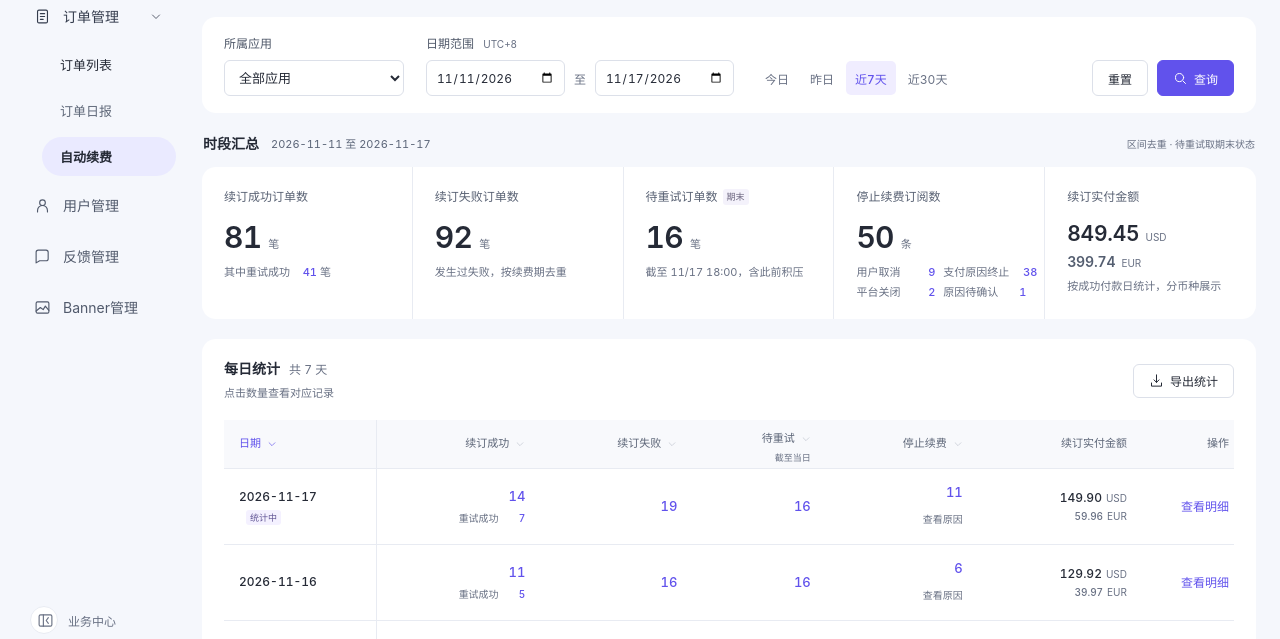
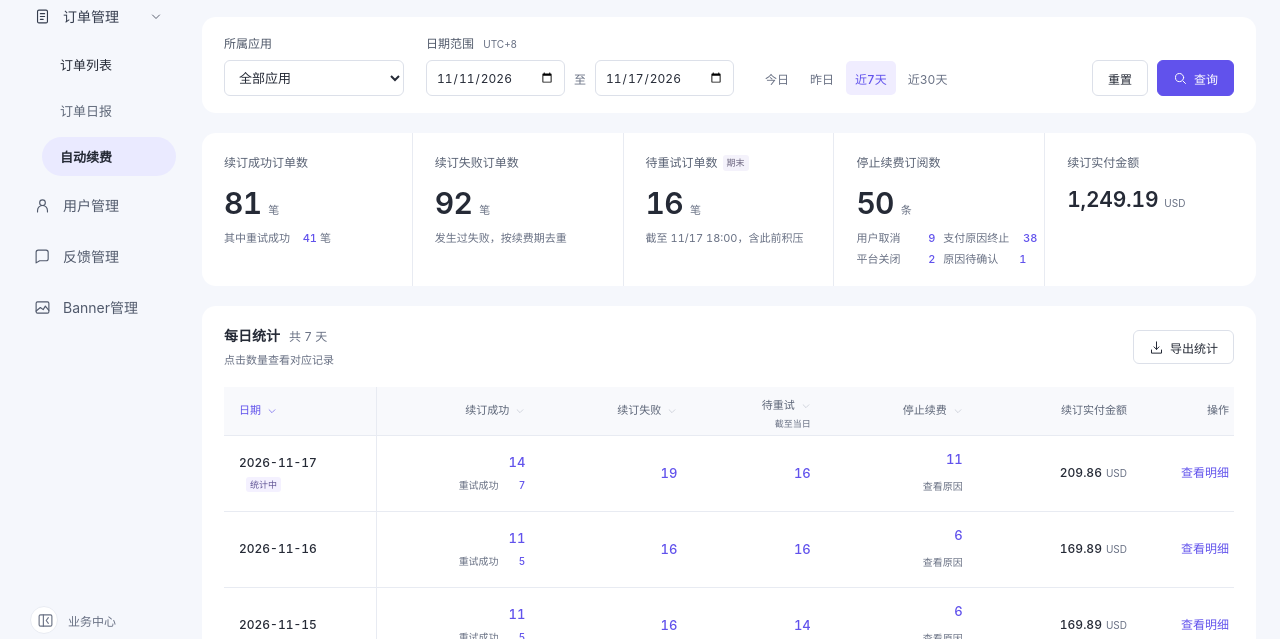
Before and after one commit to zanehawkelin-lang/drama-statistics-review, a plain HTML site: page order-management/auto-renewal/index.html in a window 1280 px wide. Shown: the part 148-787 px from the top of the page. Drawn offline with Linux system fonts and the light colour scheme.

Commit message:
Simplify renewal dashboard and use USD throughout

```diff
--- a/order-management/auto-renewal/daily-data.js
+++ b/order-management/auto-renewal/daily-data.js
@@ -29,7 +29,7 @@ const amountList = rows => {
 const bills = [], stops = [];
 function makeBill(key, day, app, mode, extra = {}) {
   const index = APPS.indexOf(app);
-  const currency = app === 'QuikDrama' ? 'EUR' : 'USD';
+  const currency = 'USD';
   const amount = mode % 2 === 0 ? 9.99 : 19.99;
   const billingId = `DEMO-BILL-${key}`;
   const subscriptionId = `DEMO-SUB-D-${key}`;
@@ -87,7 +87,7 @@ for (let offset = 0; offset < 30; offset++) {
         id: `DEMO-STOP-${key}`, subscriptionId: `DEMO-SUB-${key}`, userId: String(810001 + (offset % 4)),
         app, product: '30天会员', eventAt: at(day, '13:25'), stopType: 'voluntary',
         reason: '用户主动关闭自动续费', entitlementEnd: at(shiftDay(day, 12), '09:00'),
-        currency: app === 'QuikDrama' ? 'EUR' : 'USD', amount: null, attempts: [],
+        currency: 'USD', amount: null, attempts: [],
       });
     }
   });
--- a/order-management/auto-renewal/daily.js
+++ b/order-management/auto-renewal/daily.js
@@ -1,4 +1,4 @@
-import {APPS, AS_OF, DEFAULT_RANGE, DEMO_DATA, STOP_TYPES, summarize, recordsFor} from './daily-data.js?v=stops-20261117';
+import {APPS, AS_OF, DEFAULT_RANGE, STOP_TYPES, summarize, recordsFor} from './daily-data.js?v=cleanup-usd-20261117';
 
 const icons = {
   orders:'<rect x="5" y="3" width="14" height="18" rx="2"/><path d="M9 8h6M9 12h6M9 16h4"/>',
@@ -31,7 +31,7 @@ document.querySelector('#daily-app').innerHTML = `
 <div class="shell" id="shell"><aside class="sidebar" aria-label="业务导航"><div class="nav-item">${icon('film')}<span class="nav-label">短剧管理</span></div><div class="nav-item nav-parent">${icon('orders')}<span class="nav-label">订单管理</span>${icon('down')}</div><a class="nav-sub nav-link" href="../">订单列表</a><div class="nav-sub">订单日报</div><a class="nav-sub active nav-link" href="./" aria-current="page">自动续费</a><div class="nav-item">${icon('user')}<span class="nav-label">用户管理</span></div><div class="nav-item">${icon('chat')}<span class="nav-label">反馈管理</span></div><div class="nav-item">${icon('banner')}<span class="nav-label">Banner管理</span></div><div class="sidebar-foot"><button class="sidebar-toggle" id="collapse-sidebar" aria-label="收起或展开侧栏">${icon('sidebar')}</button><span>业务中心</span></div></aside>
 <main class="main daily-main"><div class="page-heading"><div class="heading-copy"><h1>自动续费总览</h1><span class="daily-page-description">按日查看续订、重试与停止续费</span></div><div class="heading-actions"><button class="text-button" id="definitions">${icon('info')}统计口径</button><button class="btn" id="lookup">${icon('search')}明细查询</button></div></div>
 <form id="daily-filters" class="surface daily-filters" novalidate><div class="daily-filter-fields"><div class="field daily-app-filter"><label for="app">所属应用</label><select id="app"><option value="">全部应用</option>${APPS.map(a=>`<option>${esc(a)}</option>`).join('')}</select></div><div class="field daily-date-filter"><label for="start">日期范围 <span class="filter-zone">UTC+8</span></label><div class="date-range"><input type="date" id="start" aria-label="开始日期" max="${today}" required><span>至</span><input type="date" id="end" aria-label="结束日期" max="${today}" required></div></div><div class="daily-quick-ranges" role="group" aria-label="快捷日期"><button type="button" data-range="today">今日</button><button type="button" data-range="yesterday">昨日</button><button type="button" data-range="7">近7天</button><button type="button" data-range="30">近30天</button></div><div class="daily-filter-actions"><button class="btn" type="button" id="reset">重置</button><button class="btn primary" type="submit">${icon('search')}查询</button></div></div><p id="filter-error" class="filter-error" role="alert"></p></form>
-<section class="daily-summary" aria-labelledby="summary-heading"><div class="summary-heading"><h2 id="summary-heading">时段汇总</h2><span id="summary-period"></span><span class="summary-scope">区间去重 · 待重试取期末状态</span></div><div class="metrics-grid" id="metrics" aria-live="polite"></div></section>
+<section class="daily-summary" aria-label="续费统计"><div class="metrics-grid" id="metrics" aria-live="polite"></div></section>
 <section class="surface daily-results" aria-labelledby="daily-heading"><div class="daily-result-toolbar"><div><h2 id="daily-heading">每日统计<span class="result-count" id="day-count"></span></h2><p>点击数量查看对应记录</p></div><button type="button" class="btn" id="export">${icon('export')}导出统计</button></div><div class="daily-table-scroll" role="region" aria-label="每日续费统计，可横向滚动" tabindex="0"><table class="daily-table"><thead><tr><th data-column="date">${sortButton('date','日期')}</th><th data-column="success">${sortButton('success','续订成功')}</th><th data-column="failed">${sortButton('failed','续订失败')}</th><th data-column="pending">${sortButton('pending','待重试')}<span class="column-note">截至当日</span></th><th data-column="stopped">${sortButton('stopped','停止续费')}</th><th>续订实付金额</th><th>操作</th></tr></thead><tbody id="daily-rows"></tbody></table></div></section>
 </main></div>`;
 
@@ -39,19 +39,18 @@ function sortButton(field, label) { return `<button type="button" class="daily-s
 function shift(date, delta) { const d = new Date(date+'T12:00:00Z'); d.setUTCDate(d.getUTCDate()+delta); return d.toISOString().slice(0,10); }
 function cutLabel(day) { const end = day || filters.end; return end === today ? `${end.slice(5).replace('-','/')} ${AS_OF.slice(11,16)}` : `${end.slice(5).replace('-','/')} 23:59`; }
 function countButton(metric, value, day='', extra='') { return `<button class="count-link ${extra}" data-metric="${metric}" ${day?`data-day="${day}"`:''} aria-label="查看${day?day+' ':''}${labels[metric]} ${num(value)}${stopMetrics.includes(metric)?'条':'笔'}明细" ${value?'':'disabled'}>${num(value)}</button>`; }
-function amountsMarkup(amounts, compact=false) { return amounts?.length ? amounts.map(a=>`<span class="${compact?'daily-amount':'metric-money'}"><strong>${money(a.amount)}</strong><span>${esc(a.currency)}</span></span>`).join('') : `<span class="${compact?'daily-amount':'metric-money'}"><strong>0.00</strong><span>—</span></span>`; }
+function amountsMarkup(amounts, compact=false) { return amounts?.length ? amounts.map(a=>`<span class="${compact?'daily-amount':'metric-money'}"><strong>${money(a.amount)}</strong><span>${esc(a.currency)}</span></span>`).join('') : `<span class="${compact?'daily-amount':'metric-money'}"><strong>0.00</strong><span>USD</span></span>`; }
 function render() {
   summary = summarize(filters);
-  document.querySelector('#summary-period').textContent = `${filters.start} 至 ${filters.end}${filters.app?' · '+filters.app:''}`;
   document.querySelector('#metrics').innerHTML = `
     <article class="metric-card"><h3>续订成功订单数</h3><div class="metric-number">${countButton('success',summary.success)}<span>笔</span></div><div class="metric-secondary">其中重试成功 ${countButton('recovered',summary.recovered,'','metric-sub-link')} 笔</div></article>
     <article class="metric-card"><h3>续订失败订单数</h3><div class="metric-number">${countButton('failed',summary.failed)}<span>笔</span></div><div class="metric-secondary">发生过失败，按续费期去重</div></article>
     <article class="metric-card"><h3>待重试订单数 <span class="metric-label-note">期末</span></h3><div class="metric-number">${countButton('pending',summary.pending)}<span>笔</span></div><div class="metric-secondary">截至 ${cutLabel()}，含此前积压</div></article>
     <article class="metric-card"><h3>停止续费订阅数</h3><div class="metric-number">${countButton('stopped',summary.stopped)}<span>条</span></div><div class="metric-secondary stop-split">${STOP_TYPES.map(item=>`<span class="stop-breakdown-item">${item.label} ${countButton(item.metric,summary[item.metric],'','metric-sub-link')}</span>`).join('')}</div></article>
-    <article class="metric-card metric-amount"><h3>续订实付金额</h3><div class="metric-money-list">${amountsMarkup(summary.amounts)}</div><div class="metric-secondary">按成功付款日统计，分币种展示</div></article>`;
+    <article class="metric-card metric-amount"><h3>续订实付金额</h3><div class="metric-money-list">${amountsMarkup(summary.amounts)}</div></article>`;
   const days = sortedDays(summary.days);
   document.querySelector('#day-count').textContent = `共 ${days.length} 天`;
-  document.querySelector('#daily-rows').innerHTML = days.length ? days.map(d=>`<tr><td><span class="daily-date">${d.date}</span>${d.date===today?'<span class="today-label">统计中</span>':''}</td><td>${countButton('success',d.success,d.date)}<span class="cell-note">重试成功 ${countButton('recovered',d.recovered,d.date,'metric-sub-link')}</span></td><td>${countButton('failed',d.failed,d.date)}</td><td>${countButton('pending',d.pending,d.date)}</td><td>${countButton('stopped',d.stopped,d.date)}<span class="cell-note"><button type="button" class="text-button stop-day-details" data-metric="stopped" data-day="${d.date}" ${d.stopped?'':'disabled'}>查看原因</button></span></td><td>${amountsMarkup(d.amounts,true)}</td><td><button type="button" class="text-button primary" data-metric="success" data-day="${d.date}" aria-label="查看${d.date}的续费明细">查看明细</button></td></tr>`).join('') : '<tr><td colspan="7"><div class="daily-empty"><strong>暂无符合条件的统计</strong><p>可调整应用或日期范围后查询。</p><button class="btn" data-reset>重置筛选</button></div></td></tr>';
+  document.querySelector('#daily-rows').innerHTML = days.length ? days.map(d=>`<tr><td><span class="daily-date">${d.date}</span>${d.date===today?'<span class="today-label" title="当日尚未结束，当前数据截至 ' + AS_OF + '（UTC+8）">统计中</span>':''}</td><td>${countButton('success',d.success,d.date)}<span class="cell-note">重试成功 ${countButton('recovered',d.recovered,d.date,'metric-sub-link')}</span></td><td>${countButton('failed',d.failed,d.date)}</td><td>${countButton('pending',d.pending,d.date)}</td><td>${countButton('stopped',d.stopped,d.date)}<span class="cell-note"><button type="button" class="text-button stop-day-details" data-metric="stopped" data-day="${d.date}" ${d.stopped?'':'disabled'}>查看原因</button></span></td><td>${amountsMarkup(d.amounts,true)}</td><td><button type="button" class="text-button primary" data-metric="success" data-day="${d.date}" aria-label="查看${d.date}的续费明细">查看明细</button></td></tr>`).join('') : '<tr><td colspan="7"><div class="daily-empty"><strong>暂无符合条件的统计</strong><p>可调整应用或日期范围后查询。</p><button class="btn" data-reset>重置筛选</button></div></td></tr>';
   document.querySelectorAll('[data-column]').forEach(th=> { const active=th.dataset.column===sort.field; th.setAttribute('aria-sort',active?(sort.direction==='asc'?'ascending':'descending'):'none'); th.querySelector('button').dataset.direction=active?sort.direction:''; });
   document.querySelector('#export').disabled = !days.length;
   const presets={today:[today,today],yesterday:[shift(today,-1),shift(today,-1)],'7':[shift(today,-6),today],'30':[shift(today,-29),today]};
@@ -124,7 +123,7 @@ function openRecords(metric='success',day='',focusSearch=false) {
 }
 function definitions() {
   lastFocus=document.activeElement;
-  drawer.innerHTML=`<div class="drawer-head"><div><h2 id="daily-drawer-title">统计口径</h2><p class="drawer-subtitle">UTC+8 · 按实际业务发生日统计</p></div><button class="icon-button" data-close aria-label="关闭统计口径">${icon('close')}</button></div><div class="drawer-body definition-copy"><h3>续订成功订单数</h3><p>按成功付款时间归日，按续费期去重。首次购买与手动复购不计入。重试成功是成功订单中的一部分，不额外相加。</p><h3>续订失败订单数</h3><p>当天发生过失败的续费订单，按续费期去重。同一期失败后重试成功，仍保留失败发生当天的记录；成功数与失败数可能交叉，不能相加作为订单总数。</p><h3>待重试订单数</h3><p>截至所选日期末，已失败、尚未成功且仍安排重试的订单。今日统计截至 ${esc(AS_OF)}。包含此前失败的积压订单，不只看当天新增失败；每日待重试不能相加。</p><h3>停止续费订阅数</h3><p>按自动续费实际关闭成功的时间归日，同一订阅不重复计数。分为用户取消、支付原因终止、平台关闭、原因待确认四类。客服按用户要求代取消归用户取消；后台主动关闭归平台关闭。仍在重试、暂时暂停或仅会员权益到期，不计入停止。</p><h3>退款成功自动关闭</h3><p>退款成功后自动关闭退款订单对应订阅的后续续费，不影响用户的其他订阅。全额和部分退款均触发；当前演示业务只有全额退款。停止类型为平台关闭，具体原因为退款成功自动关闭，操作来源为系统自动。退款成功但关闭续费失败时标记待处理，未关闭成功不计入停止；已关闭订阅再次退款不重复计数。续费关闭与会员权益处理分开记录。</p><h3>续订实付金额</h3><p>汇总成功续费订单的实付金额，按成功付款日统计，逐币种展示，不做跨币种求和。不表示扣除退款后的净额。</p><h3>区间汇总与每日统计</h3><p>顶部对所选时段内的订单／订阅去重，同一订单可能在多天发生失败，因此区间去重数不一定等于每日数量之和。待重试始终取区间最后一天的存量。</p><h3>跨日重试示例</h3><p>11月16日扣款失败，11月17日重试成功：失败记在16日，成功及重试成功记在17日，不回填到16日。</p></div>`;
+  drawer.innerHTML=`<div class="drawer-head"><div><h2 id="daily-drawer-title">统计口径</h2><p class="drawer-subtitle">UTC+8 · 按实际业务发生日统计</p></div><button class="icon-button" data-close aria-label="关闭统计口径">${icon('close')}</button></div><div class="drawer-body definition-copy"><h3>续订成功订单数</h3><p>按成功付款时间归日，按续费期去重。首次购买与手动复购不计入。重试成功是成功订单中的一部分，不额外相加。</p><h3>续订失败订单数</h3><p>当天发生过失败的续费订单，按续费期去重。同一期失败后重试成功，仍保留失败发生当天的记录；成功数与失败数可能交叉，不能相加作为订单总数。</p><h3>待重试订单数</h3><p>截至所选日期末，已失败、尚未成功且仍安排重试的订单。今日统计截至 ${esc(AS_OF)}。包含此前失败的积压订单，不只看当天新增失败；每日待重试不能相加。</p><h3>停止续费订阅数</h3><p>按自动续费实际关闭成功的时间归日，同一订阅不重复计数。分为用户取消、支付原因终止、平台关闭、原因待确认四类。客服按用户要求代取消归用户取消；后台主动关闭归平台关闭。仍在重试、暂时暂停或仅会员权益到期，不计入停止。</p><h3>退款成功自动关闭</h3><p>退款成功后自动关闭退款订单对应订阅的后续续费，不影响用户的其他订阅。全额和部分退款均触发；当前演示业务只有全额退款。停止类型为平台关闭，具体原因为退款成功自动关闭，操作来源为系统自动。退款成功但关闭续费失败时标记待处理，未关闭成功不计入停止；已关闭订阅再次退款不重复计数。续费关闭与会员权益处理分开记录。</p><h3>续订实付金额</h3><p>汇总成功续费订单的实付金额，按成功付款日统计，统一以美元（USD）展示。不表示扣除退款后的净额。</p><h3>区间汇总与每日统计</h3><p>顶部对所选时段内的订单／订阅去重，同一订单可能在多天发生失败，因此区间去重数不一定等于每日数量之和。待重试始终取区间最后一天的存量。</p><h3>跨日重试示例</h3><p>11月16日扣款失败，11月17日重试成功：失败记在16日，成功及重试成功记在17日，不回填到16日。</p></div>`;
   if(!drawer.open)drawer.showModal();drawer.scrollTop=0;drawer.querySelector('[data-close]').focus();
 }
 function download(name, rows) {
@@ -135,7 +134,7 @@ function download(name, rows) {
 }
 function sortedDays(days) { return [...days].sort((a,b)=>sort.field==='date' ? a.date.localeCompare(b.date)*(sort.direction==='asc'?1:-1) : (a[sort.field]-b[sort.field])*(sort.direction==='asc'?1:-1)||b.date.localeCompare(a.date)); }
 function exportDays() {
-  const currencies=[...new Set(DEMO_DATA.bills.filter(b=>!filters.app||b.app===filters.app).map(b=>b.currency))].sort((a,b)=>a===b?0:a==='USD'?-1:b==='USD'?1:a.localeCompare(b));
+  const currencies=['USD'];
   const rows=[['日期（UTC+8）','所属应用','续订成功订单数','其中重试成功','续订失败订单数','待重试订单数（截至当日）','停止续费订阅数',...STOP_TYPES.map(item=>item.label),...currencies.map(c=>'续订实付金额（'+c+'）')]];
   for(const d of sortedDays(summary.days)) rows.push([d.date,filters.app||'全部应用',d.success,d.recovered,d.failed,d.pending,d.stopped,...STOP_TYPES.map(item=>d[item.metric]),...currencies.map(c=>d.amounts.find(a=>a.currency===c)?.amount||0)]);
   download(`自动续费每日统计_${filters.start}_${filters.end}.csv`,rows);
--- a/order-management/auto-renewal/index.html
+++ b/order-management/auto-renewal/index.html
@@ -13,6 +13,6 @@
   <div id="daily-app"></div>
   <dialog id="daily-drawer" class="drawer daily-drawer" aria-labelledby="daily-drawer-title"></dialog>
   <div id="toast" class="toast" role="status" aria-live="polite"></div>
-  <script type="module" src="./daily.js?v=stops-20261117"></script>
+  <script type="module" src="./daily.js?v=cleanup-usd-20261117"></script>
 </body>
 </html>
```
Also changed, not shown: 1 other file.
